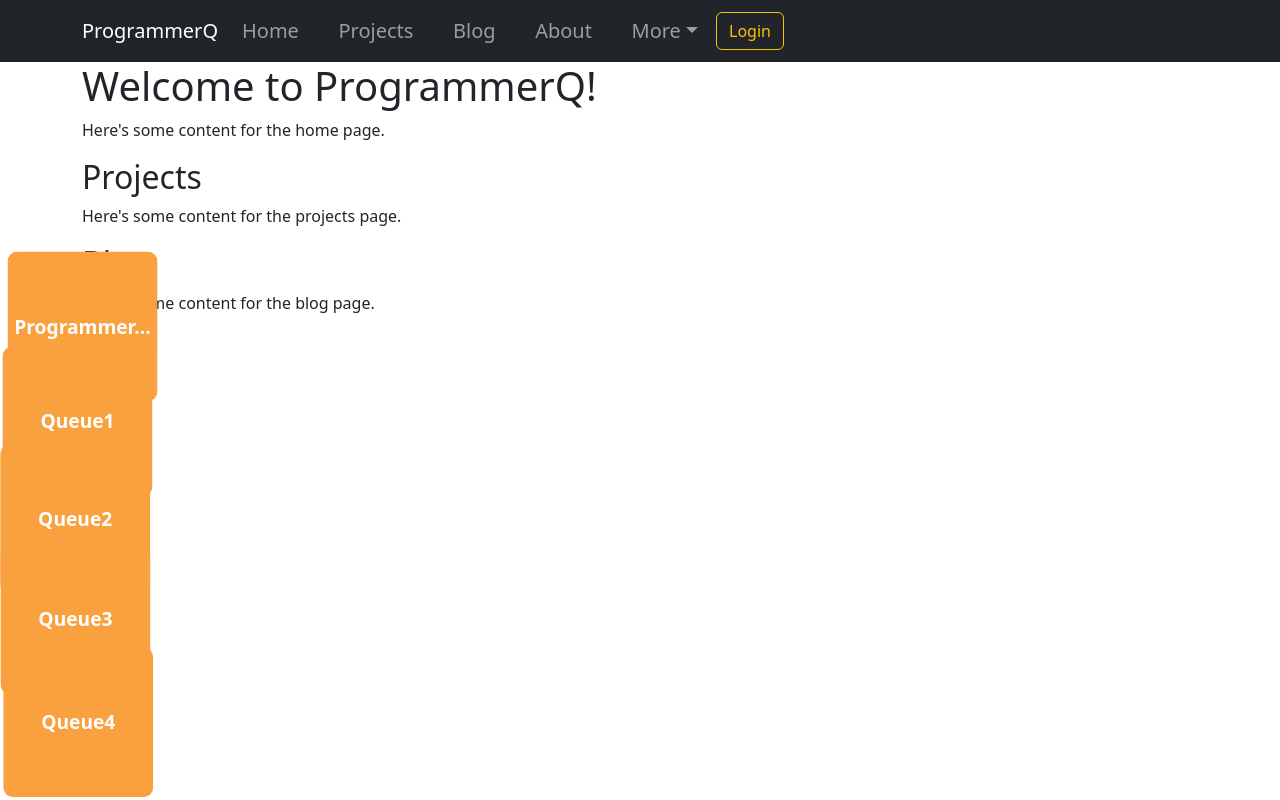
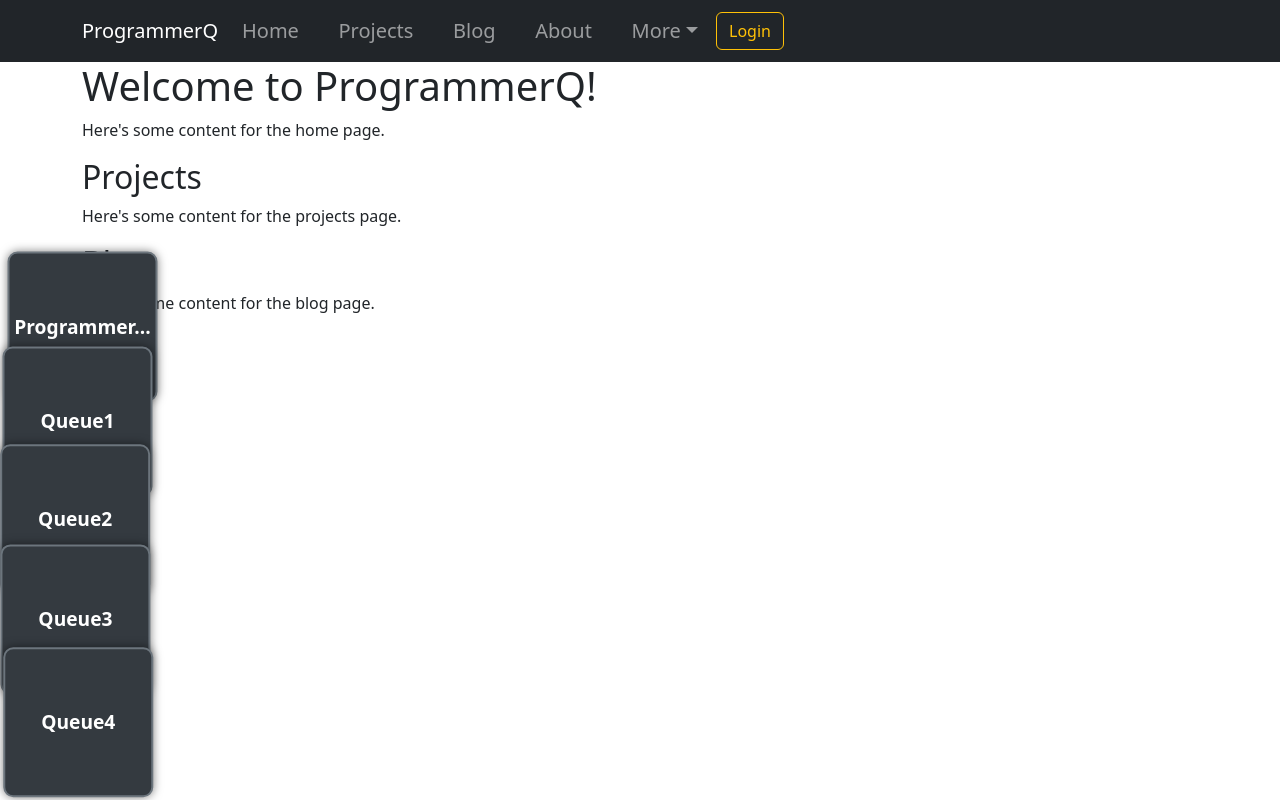
Before and after one commit to semper-proficiens/programmerq, a React (Create React App) app in the folder react-app/: page / in a window 1280 px wide. Built offline with nearby package versions, Linux system fonts and the light colour scheme.

Commit message:
Perfect themed Queued Squares

```diff
--- a/react-app/src/styles/QueuedSquares.css
+++ b/react-app/src/styles/QueuedSquares.css
@@ -7,17 +7,18 @@
     position: absolute;
     width: 150px;
     height: 150px;
-    background-color: #F9A03F;
+    background-color: #343a40;
     animation: float 5s ease-in-out infinite;
     display: flex;
     justify-content: center;
     align-items: center;
     font-size: 1.2rem;
     font-weight: bold;
-    color: white;
+    color: #fff;
     border-radius: 10px;
+    box-shadow: 0 0 10px rgba(0,0,0,0.5);
+    border: 2px solid #6c757d;
 }
-
 
 @keyframes float {
     0% {
```
